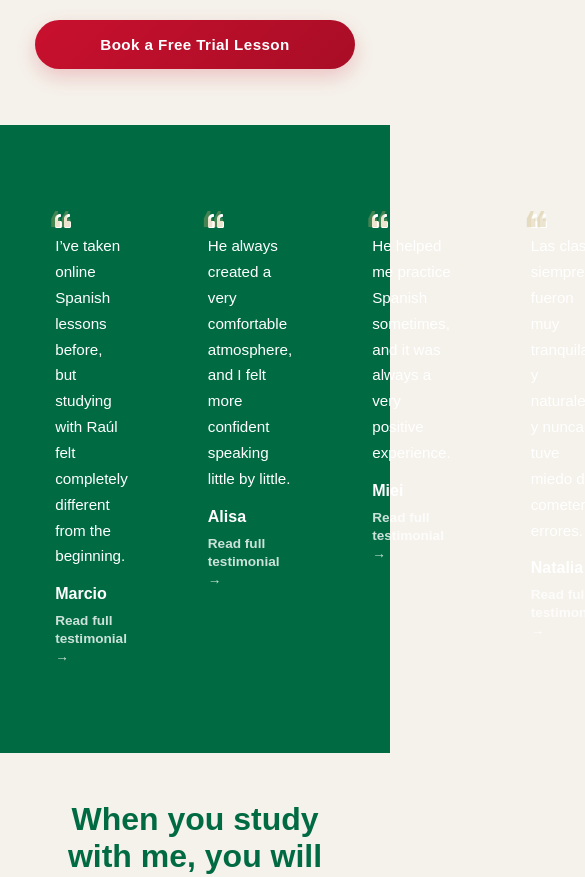
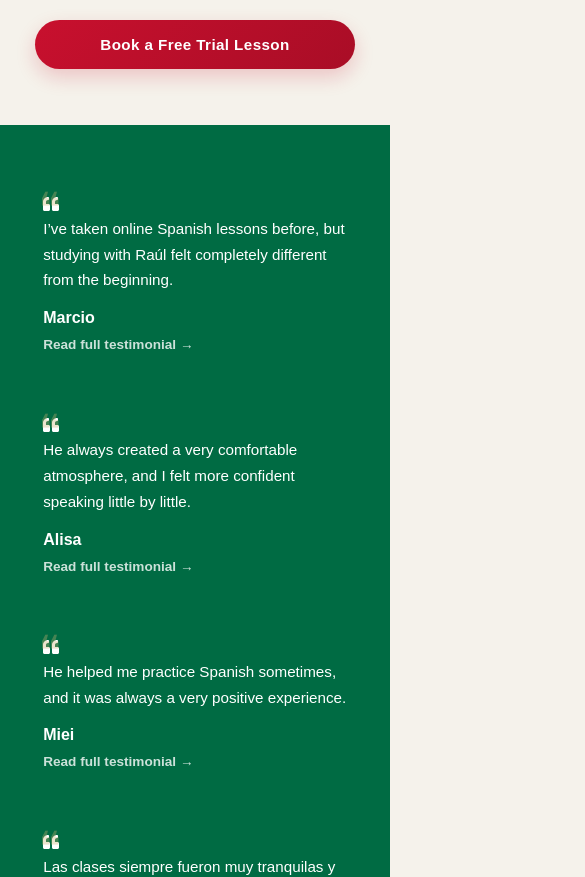
Before and after one commit to srasilva1910/SpanishWithRaul, a React (Vite) app: page / in a window 390 px wide. Shown: the part 860-1737 px from the top of the page, 585 px wide, since content can reach past the window. Built offline with nearby package versions, Linux system fonts and the light colour scheme.

Commit message:
Testimonials responsiveness update

```diff
--- a/src/components/Testimonials/Testimonials.css
+++ b/src/components/Testimonials/Testimonials.css
@@ -70,3 +70,36 @@
 
   font-family: "Playfair Display", serif;
 }
+
+@media (max-width: 1100px) {
+  .testimonials {
+    grid-template-columns: repeat(2, 1fr);
+    padding: 3.5rem 6%;
+  }
+}
+
+@media (max-width: 650px) {
+  .testimonials {
+    grid-template-columns: 1fr;
+    padding: 3rem 1.5rem;
+    gap: 1.2rem;
+  }
+
+  .testimonial-card {
+    padding: 1.4rem 1.2rem;
+  }
+
+  .testimonial-card:hover {
+    transform: none;
+  }
+
+  .testimonial-card p {
+    font-size: 0.95rem;
+  }
+
+  .testimonial-card::before {
+    font-size: 2.6rem;
+    top: 0.7rem;
+    left: 0.9rem;
+  }
+}
```
